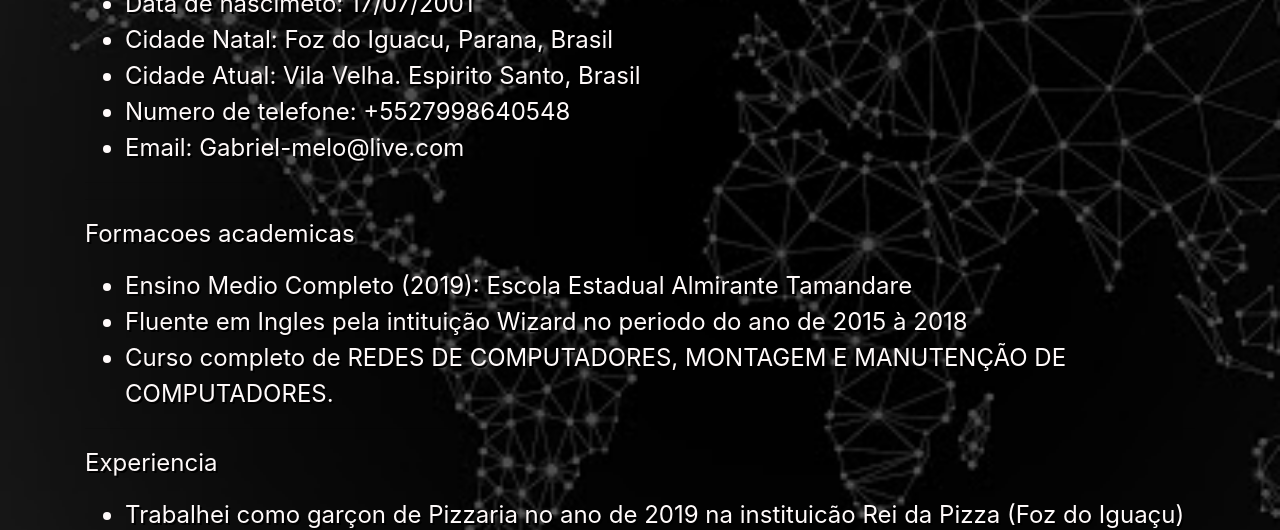
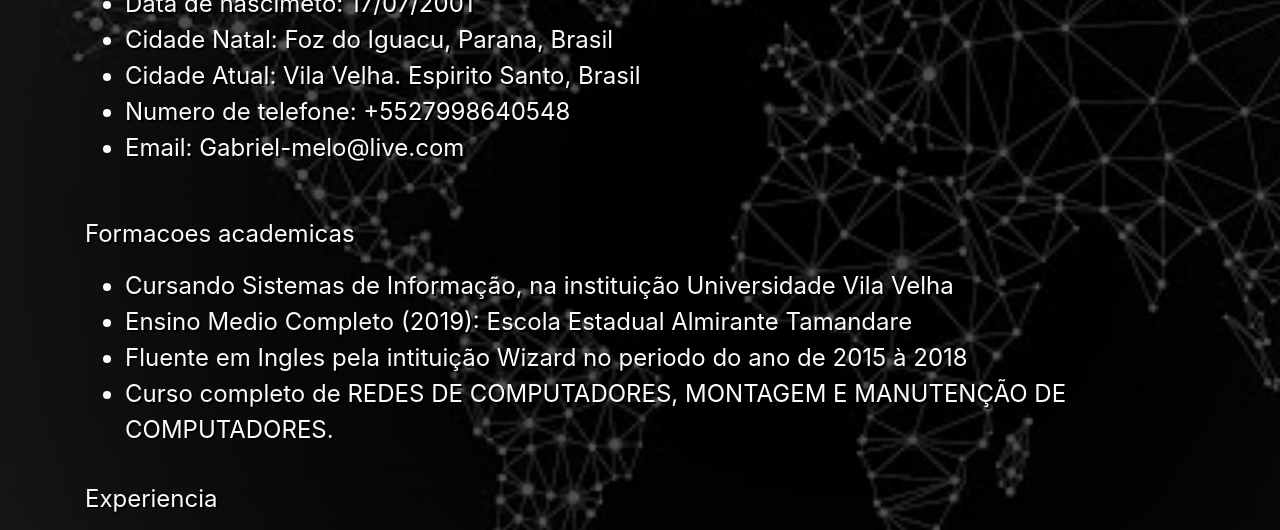
Before and after one commit to JapaC0W/Curriculo, a plain HTML site: page index.html in a window 1280 px wide. Shown: the part 224-754 px from the top of the page. Drawn offline with nearby package versions, Linux system fonts and the light colour scheme.

Commit message:
Update index.html

```diff
--- a/index.html
+++ b/index.html
@@ -40,7 +40,8 @@
 
             <p>
                  Formacoes academicas
-                 <ul> <li>  Ensino Medio Completo (2019): Escola Estadual Almirante Tamandare</li>
+                 <ul> <li> Cursando Sistemas de Informação, na instituição Universidade Vila Velha </li>
+                     <li>  Ensino Medio Completo (2019): Escola Estadual Almirante Tamandare</li>
                   <li>  Fluente em Ingles pela intituição Wizard no periodo do ano de 2015 à 2018 </li>
                      <li> Curso completo de REDES DE COMPUTADORES, MONTAGEM E MANUTENÇÃO DE COMPUTADORES. </li>
 
```
